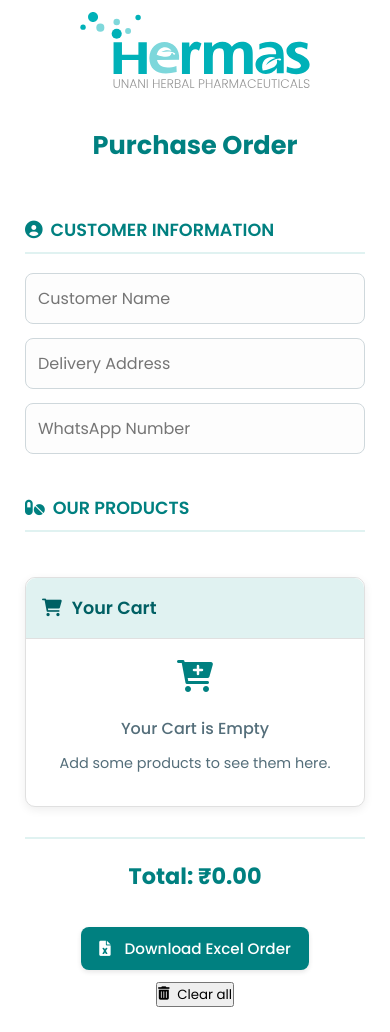
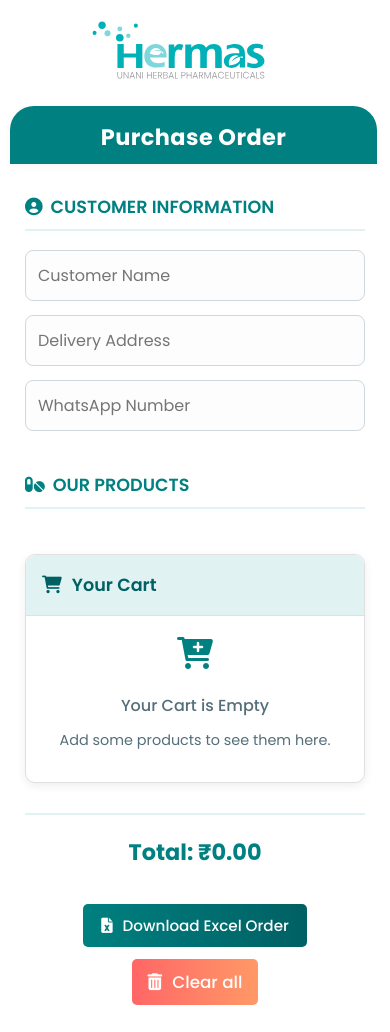
Before and after one commit to HermasWebDeveloper/Project-Hermas, a website: page public/index.html in a window 390 px wide. Drawn offline with Linux system fonts and the light colour scheme; no server answers.

Commit message:
Update style.css

```diff
--- a/public/style.css
+++ b/public/style.css
@@ -16,6 +16,19 @@
             --shadow: 0 4px 15px rgba(0,0,0,0.08);
             --input-focus-shadow: 0 0 0 3px rgba(0, 128, 128, 0.2);
             --button-shadow: 0 2px 5px rgba(0,0,0,0.1);
+
+            /* ===================== LOGO VARIABLES (DESKTOP DEFAULTS) ===================== */
+            --logo-width: 260px;         /* Default logo width, change as needed */
+            --logo-height: 80px;         /* Default logo height, change as needed */
+            --logo-align: center;        /* Options: left, center, right */
+            --logo-align-offset: -20px;  /* Manual horizontal adjustment (e.g. -20px, 10px) */
+
+            /* ===================== PURCHASE ORDER HEADBOX (DESKTOP DEFAULTS) ===================== */
+            --purchase-order-headbox-width: 110%;          /* Desktop: headbox width */
+    --purchase-order-headbox-margin-top: 0px;     /* Desktop: top space for headbox */
+    --purchase-order-headbox-margin-bottom: 0px; /* Desktop: bottom space for headbox */
+    --purchase-order-headbox-align-offset-x: -25px; /* Desktop: horizontal movement (left/right, e.g. -20px, 10px) */
+    --purchase-order-headbox-align-offset-y: -25px; /* Desktop: vertical movement (up/down, e.g. -10px, 10px) */
         }
 
         * {
@@ -87,7 +100,7 @@
             color: var(--heading-color);
             font-size: 2.2rem;
             text-align: center;
-            margin-bottom: 25px;
+            margin-bottom: 0;
             font-weight: 700;
         }
 
@@ -528,33 +541,35 @@
         }
 
         #downloadExcelButton {
-            background-color: var(--primary-color);
-            color: white;
+            background: linear-gradient(90deg, var(--primary-color) 0%, var(--primary-dark-color) 100%);
+            color: #fff;
             border: none;
-            padding: 12px 24px;
-            border-radius: 8px;
+            padding: 10px 16px; /* Reduced horizontal padding */
+            border-radius: 5px;
             font-size: 1.05rem;
             font-weight: 500;
             cursor: pointer;
             margin-top: 15px;
-            transition: all 0.25s cubic-bezier(0.4, 0, 0.2, 1);
+            transition: background 0.18s, transform 0.15s, box-shadow 0.18s;
             align-self: center;
-            box-shadow: var(--button-shadow);
             display: flex;
             align-items: center;
             justify-content: center;
-            gap: 10px;
+            gap: 6px; /* Less gap between icon and text */
             white-space: nowrap;
+            box-shadow: none;
+            min-width: 0;
+            max-width: 260px; /* Optional: limit max width */
         }
 
         #downloadExcelButton:hover {
-            background-color: var(--primary-dark-color);
-            box-shadow: 0 4px 8px rgba(0,0,0,0.12);
-            transform: translateY(-2px);
+            background: linear-gradient(90deg, var(--primary-dark-color) 0%, var(--primary-color) 100%);
+            transform: translateY(-1px) scale(1.03);
+            box-shadow: 0 2px 8px rgba(0,128,128,0.07); /* Very subtle shadow on hover */
         }
          #downloadExcelButton:active {
-            transform: translateY(0px);
-            box-shadow: 0 1px 3px rgba(0,0,0,0.1);
+            transform: scale(0.98);
+            box-shadow: none;
         }
 
         #downloadAndShareButton {
@@ -584,6 +599,36 @@
         #downloadAndShareButton:active {
             transform: translateY(0px);
             box-shadow: 0 1px 3px rgba(0,0,0,0.1);
+        }
+
+        #clear-btn {
+            background: linear-gradient(90deg,#ff6666 0%,#ff9966 100%);
+            color: #fff;
+            border: none;
+            padding: 10px 16px;
+            border-radius: 5px;
+            font-size: 1.05rem;
+            font-weight: 500;
+            cursor: pointer;
+            transition: background 0.18s, transform 0.15s, box-shadow 0.18s;
+            align-self: center;
+            display: flex;
+            align-items: center;
+            justify-content: center;
+            gap: 6px;
+            white-space: nowrap;
+            box-shadow: none;
+            min-width: 0;
+            max-width: 260px;
+        }
+        #clear-btn:hover {
+            background: linear-gradient(90deg,#ff9966 0%,#ff6666 100%);
+            transform: translateY(-1px) scale(1.03);
+            box-shadow: 0 2px 8px rgba(255,102,102,0.07);
+        }
+        #clear-btn:active {
+            transform: scale(0.98);
+            box-shadow: none;
         }
 
         .toast-container {
@@ -676,6 +721,13 @@
              h1 {
                 font-size: 1.8rem;
                 margin-bottom: 20px;
+            }
+            .purchase-order-headbox {
+                margin: -20px -20px 20px -20px;
+                padding: 18px 0 12px 0;
+            }
+            .purchase-order-headbox h1 {
+                font-size: 1.8rem;
             }
         }
 
@@ -819,14 +871,94 @@
 
         .app-header {
             display: flex;
-            justify-content: center; /* Center the logo */
+            justify-content: var(--logo-align); /* left, center, right */
             align-items: center;
-            margin-bottom: 20px; /* Space below the logo */
+            margin-top: var(--logo-margin-top);
+            margin-bottom: var(--logo-margin-bottom);
             width: 100%;
+            /* Manual horizontal adjustment for logo */
+            position: relative;
+            left: var(--logo-align-offset);
         }
 
         #companyLogo {
-            height: 80px; /* Increased logo size */
-            width: auto;
+            width: var(--logo-width);
+            height: var(--logo-height);
+            max-width: 100%;
+            object-fit: contain;
             display: block;
         }
+
+        .purchase-order-headbox {
+            width: var(--purchase-order-headbox-width);
+            margin-top: var(--purchase-order-headbox-margin-top);
+            margin-bottom: var(--purchase-order-headbox-margin-bottom);
+            position: relative;
+            left: var(--purchase-order-headbox-align-offset-x);
+            top: var(--purchase-order-headbox-align-offset-y);
+            margin-left: auto;
+            margin-right: auto;
+            background: var(--primary-color);
+            border-radius: 12px 12px 0 0;
+            padding: 24px 0 18px 0;
+            display: flex;
+            align-items: center;
+            justify-content: center;
+            box-shadow: 0 2px 8px rgba(0,0,0,0.04);
+            position: relative;
+        }
+
+        .purchase-order-headbox h1 {
+            color: #fff;
+            font-size: 2.2rem;
+            font-weight: 700;
+            margin: 0;
+            text-align: center;
+            letter-spacing: 0.02em;
+        }
+
+        /* Remove margin-bottom from h1 since it's now in the headbox */
+        h1 {
+            margin-bottom: 0;
+        }
+
+        /* Responsive adjustments */
+        @media (max-width: 768px) {
+            .purchase-order-headbox {
+                margin: -20px -20px 20px -20px;
+                padding: 18px 0 12px 0;
+            }
+            .purchase-order-headbox h1 {
+                font-size: 1.8rem;
+            }
+        }
+
+        @media (max-width: 480px) {
+            .purchase-order-headbox {
+                margin: -15px -15px 15px -15px;
+                padding: 14px 0 8px 0;
+                /* Only a curved top, upside-down headbox */
+                border-radius: 24px 24px 0 0;
+            }
+            .purchase-order-headbox h1 {
+                font-size: 1.4rem;
+            }
+        }
+
+        /* ===================== MOBILE OVERRIDES ===================== */
+@media (max-width: 480px) {
+    :root {
+        /* LOGO VARIABLES (MOBILE) */
+        --logo-width: 175px;         /* Mobile: logo width, change as needed */
+        --logo-height: 80px;         /* Mobile: logo height, change as needed */
+        --logo-align: center;        /* Mobile: logo alignment */
+        --logo-align-offset: -17px;    /* Mobile: horizontal adjustment */
+
+        /* PURCHASE ORDER HEADBOX (MOBILE) */
+        --purchase-order-headbox-width: 108%;          /* Mobile: headbox width */
+        --purchase-order-headbox-margin-top: 0px;      /* Mobile: top space for headbox */
+        --purchase-order-headbox-margin-bottom: 0px;  /* Mobile: bottom space for headbox */
+        --purchase-order-headbox-align-offset-x: 0px;  /* Mobile: horizontal movement */
+        --purchase-order-headbox-align-offset-y: 16px;  /* Mobile: vertical movement */
+    }
+}
```
